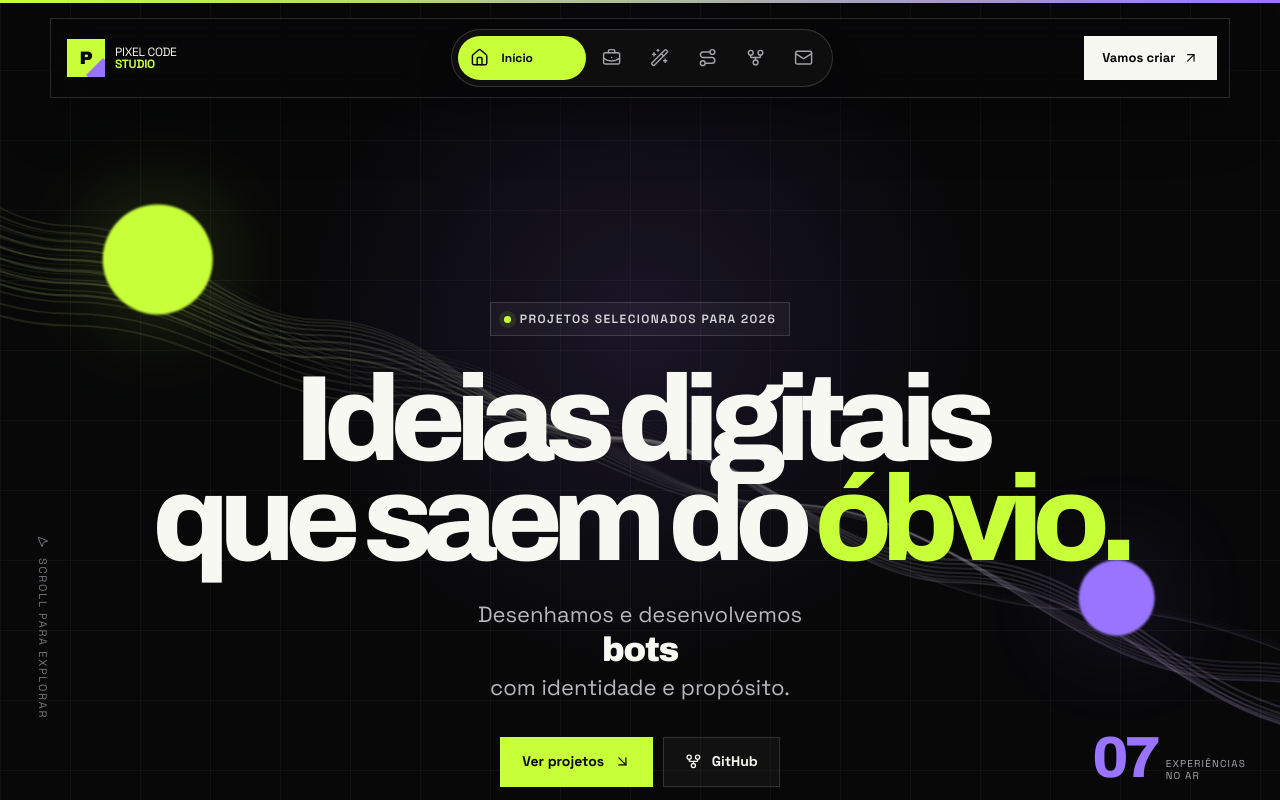
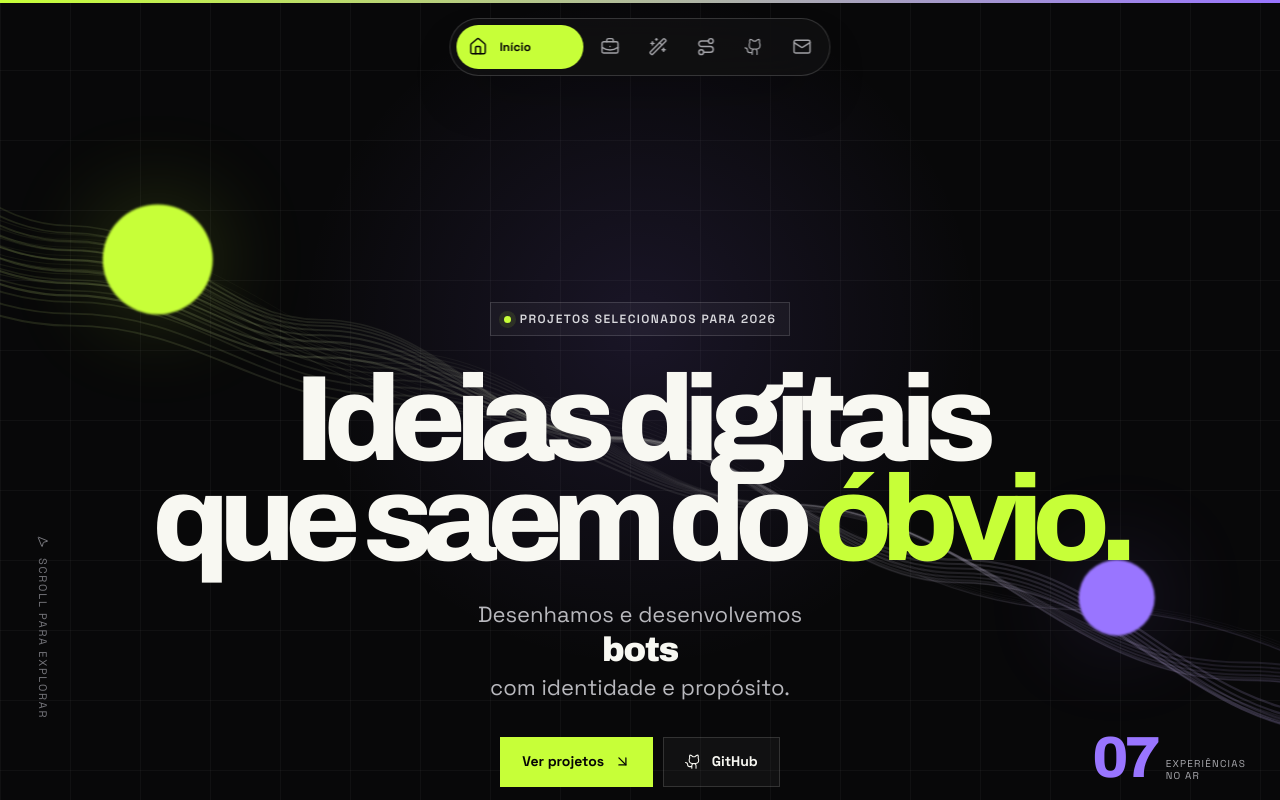
Before and after one commit to AllanSousa00/pixel-code-studio-portfolio, a React (Vite) app: page / in a window 1280 px wide. Shown: the top 800 px of the page. Built offline with nearby package versions, Linux system fonts and the light colour scheme.

Commit message:
feat: simplify header and illustrate process steps

```diff
--- a/src/App.tsx
+++ b/src/App.tsx
@@ -14,15 +14,18 @@ import {
   Braces,
   Check,
   Code2,
-  GitFork,
+  Compass,
   Layers3,
   MousePointer2,
+  Palette,
+  Rocket,
   Sparkles,
   Zap,
 } from 'lucide-react'
 import BackgroundPaths from './components/ui/BackgroundPaths'
 import BottomNavBar from './components/ui/bottom-nav-bar'
 import { ElasticGallery } from './components/ui/elastic-gallery'
+import { GitHubLogo } from './components/ui/github-logo'
 import { Marquee } from './components/ui/Marquee'
 import TextRotate from './components/ui/TextRotate'
 
@@ -112,10 +115,10 @@ const services = [
 ]
 
 const process = [
-  ['01', 'Direção', 'Entendemos o objetivo, o público e o que precisa acontecer depois que alguém acessa o produto.'],
-  ['02', 'Sistema visual', 'Criamos linguagem, hierarquia e interações que tornam o projeto reconhecível e fácil de usar.'],
-  ['03', 'Construção', 'Desenvolvemos em ciclos curtos, validando responsividade, conteúdo e os fluxos mais importantes.'],
-  ['04', 'Lançamento', 'Publicamos, testamos em produção e deixamos uma base preparada para evolução e manutenção.'],
+  { icon: Compass, number: '01', title: 'Direção', text: 'Entendemos o objetivo, o público e o que precisa acontecer depois que alguém acessa o produto.' },
+  { icon: Palette, number: '02', title: 'Sistema visual', text: 'Criamos linguagem, hierarquia e interações que tornam o projeto reconhecível e fácil de usar.' },
+  { icon: Code2, number: '03', title: 'Construção', text: 'Desenvolvemos em ciclos curtos, validando responsividade, conteúdo e os fluxos mais importantes.' },
+  { icon: Rocket, number: '04', title: 'Lançamento', text: 'Publicamos, testamos em produção e deixamos uma base preparada para evolução e manutenção.' },
 ]
 
 const technologies = ['Pixel Code Studio', 'Sites sob medida', 'Plataformas web', 'Bots e automações', 'Experiências para jogos', 'Design com identidade', 'Projetos reais']
@@ -145,9 +148,7 @@ function App() {
     <MotionConfig reducedMotion="user">
       <motion.div className="scroll-progress" style={{ scaleX }} aria-hidden="true" />
       <header className="site-header">
-        <a className="brand" href="#inicio" aria-label="Pixel Code Studio — início"><span className="brand-mark" aria-hidden="true"><span>P</span></span><span>Pixel Code<br /><strong>Studio</strong></span></a>
         <BottomNavBar className="top-nav" />
-        <a className="header-cta" href={contactLink}><span>Vamos criar</span> <ArrowUpRight aria-hidden="true" /></a>
       </header>
 
       <main>
@@ -163,7 +164,7 @@ function App() {
               <div className="rotating-line"><TypedTextRotate texts={rotatingWords} as="strong" mainClassName="rotating-word" rotationInterval={2300} /></div>
               <p>com identidade e propósito.</p>
             </motion.div>
-            <motion.div className="hero-actions" initial={{ opacity: 0, y: 16 }} animate={{ opacity: 1, y: 0 }} transition={{ delay: 0.65 }}><a className="button button--primary" href="#projetos">Ver projetos <ArrowDownRight aria-hidden="true" /></a><a className="button button--ghost" href="https://github.com/AllanSousa00" target="_blank" rel="noreferrer"><GitFork aria-hidden="true" /> GitHub</a></motion.div>
+            <motion.div className="hero-actions" initial={{ opacity: 0, y: 16 }} animate={{ opacity: 1, y: 0 }} transition={{ delay: 0.65 }}><a className="button button--primary" href="#projetos">Ver projetos <ArrowDownRight aria-hidden="true" /></a><a className="button button--ghost" href="https://github.com/AllanSousa00" target="_blank" rel="noreferrer"><GitHubLogo /> GitHub</a></motion.div>
           </motion.div>
           <div className="hero-side-note" aria-hidden="true"><MousePointer2 /> Scroll para explorar</div>
           <div className="hero-counter" aria-label="Sete experiências publicadas"><strong>07</strong><span>experiências<br />no ar</span></div>
@@ -199,7 +200,7 @@ function App() {
 
         <section className="section process-section" id="processo">
           <Reveal className="section-heading process-heading"><div><p className="kicker"><Check aria-hidden="true" /> Como acontece</p><h2>Um processo simples.<br /><em>Um resultado marcante.</em></h2></div><p>Visibilidade em cada etapa, decisões explicadas e espaço para ajustar o que realmente importa.</p></Reveal>
-          <div className="process-grid">{process.map(([number, title, text], index) => <motion.article key={title} initial={{ opacity: 0, scale: 0.94 }} whileInView={{ opacity: 1, scale: 1 }} viewport={{ once: true }} transition={{ delay: index * 0.09 }}><span>{number}</span><h3>{title}</h3><p>{text}</p></motion.article>)}</div>
+          <div className="process-grid">{process.map(({ icon: Icon, number, title, text }, index) => <motion.article key={title} initial={{ opacity: 0, scale: 0.94 }} whileInView={{ opacity: 1, scale: 1 }} viewport={{ once: true }} transition={{ delay: index * 0.09 }}><span>{number}</span><motion.div className="process-icon" animate={reduceMotion ? {} : { y: [0, -6, 0], rotate: [0, 4, 0, -4, 0] }} transition={{ duration: 4 + index * 0.35, repeat: Infinity, ease: 'easeInOut' }}><Icon aria-hidden="true" /></motion.div><h3>{title}</h3><p>{text}</p></motion.article>)}</div>
         </section>
 
         <section className="cta-section" id="contato">
@@ -212,7 +213,7 @@ function App() {
       <footer>
         <a className="brand brand--footer" href="#inicio"><span className="brand-mark" aria-hidden="true"><span>P</span></span><span>Pixel Code<br /><strong>Studio</strong></span></a>
         <p>Sites, sistemas e experiências digitais com personalidade.</p>
-        <div><a href="https://github.com/AllanSousa00" target="_blank" rel="noreferrer"><GitFork aria-hidden="true" /> GitHub</a><a href={contactLink}>Contato <ArrowUpRight aria-hidden="true" /></a><a href="#inicio">Voltar ao topo <ArrowUpRight aria-hidden="true" /></a></div>
+        <div><a href="https://github.com/AllanSousa00" target="_blank" rel="noreferrer"><GitHubLogo /> GitHub</a><a href={contactLink}>Contato <ArrowUpRight aria-hidden="true" /></a><a href="#inicio">Voltar ao topo <ArrowUpRight aria-hidden="true" /></a></div>
         <small>© 2026 Pixel Code Studio · Desenvolvido por Allan Sousa</small>
       </footer>
     </MotionConfig>
--- a/src/components/ui/bottom-nav-bar.tsx
+++ b/src/components/ui/bottom-nav-bar.tsx
@@ -4,7 +4,6 @@ import { useEffect, useState } from "react"
 import { motion } from "motion/react"
 import {
   BriefcaseBusiness,
-  GitFork,
   House,
   Mail,
   Route,
@@ -13,10 +12,12 @@ import {
 } from "lucide-react"
 
 import { cn } from "@/lib/utils"
+import { GitHubLogo } from "@/components/ui/github-logo"
 
 type NavItem = {
   label: string
-  icon: LucideIcon
+  icon?: LucideIcon
+  githubLogo?: boolean
   href: string
   sectionId?: string
 }
@@ -26,7 +27,7 @@ const navItems: NavItem[] = [
   { label: "Projetos", icon: BriefcaseBusiness, href: "#projetos", sectionId: "projetos" },
   { label: "Serviços", icon: WandSparkles, href: "#servicos", sectionId: "servicos" },
   { label: "Processo", icon: Route, href: "#processo", sectionId: "processo" },
-  { label: "GitHub", icon: GitFork, href: "https://github.com/AllanSousa00" },
+  { label: "GitHub", githubLogo: true, href: "https://github.com/AllanSousa00" },
   { label: "Contato", icon: Mail, href: "mailto:allancruzsousa519@gmail.com?subject=Quero%20criar%20um%20projeto%20com%20a%20Pixel%20Code%20Studio" },
 ]
 
@@ -105,7 +106,9 @@ export function BottomNavBar({
             aria-current={isActive && item.sectionId ? "page" : undefined}
             type="button"
           >
-            <Icon size={20} strokeWidth={2} aria-hidden className="shrink-0 transition-colors duration-200" />
+            {item.githubLogo
+              ? <GitHubLogo size={20} className="shrink-0 transition-colors duration-200" />
+              : Icon && <Icon size={20} strokeWidth={2} aria-hidden className="shrink-0 transition-colors duration-200" />}
 
             <motion.span
               initial={false}
--- /dev/null
+++ b/src/components/ui/github-logo.tsx
@@ -0,0 +1,25 @@
+import { cn } from '@/lib/utils'
+
+type GitHubLogoProps = {
+  className?: string
+  size?: number
+  'aria-hidden'?: boolean
+}
+
+export function GitHubLogo({ className, size = 20, 'aria-hidden': ariaHidden = true }: GitHubLogoProps) {
+  return (
+    <svg
+      xmlns="http://www.w3.org/2000/svg"
+      viewBox="0 0 256 256"
+      width={size}
+      height={size}
+      fill="currentColor"
+      className={cn('github-logo', className)}
+      aria-hidden={ariaHidden}
+    >
+      <path d="M208.31,75.68A59.78,59.78,0,0,0,202.93,28,8,8,0,0,0,196,24a59.75,59.75,0,0,0-48,24H124A59.75,59.75,0,0,0,76,24a8,8,0,0,0-6.93,4,59.78,59.78,0,0,0-5.38,47.68A58.14,58.14,0,0,0,56,104v8a56.06,56.06,0,0,0,48.44,55.47A39.8,39.8,0,0,0,96,192v8H72a24,24,0,0,1-24-24A40,40,0,0,0,8,136a8,8,0,0,0,0,16,24,24,0,0,1,24,24,40,40,0,0,0,40,40H96v16a8,8,0,0,0,16,0V192a24,24,0,0,1,48,0v40a8,8,0,0,0,16,0V192a39.8,39.8,0,0,0-8.44-24.53A56.06,56.06,0,0,0,216,112v-8A58.14,58.14,0,0,0,208.31,75.68ZM200,112a40,40,0,0,1-40,40H112a40,40,0,0,1-40-40v-8a41.74,41.74,0,0,1,6.9-22.48A8,8,0,0,0,80,73.83a43.81,43.81,0,0,1,.79-33.58,43.88,43.88,0,0,1,32.32,20.06A8,8,0,0,0,119.82,64h32.35a8,8,0,0,0,6.74-3.69,43.87,43.87,0,0,1,32.32-20.06A43.81,43.81,0,0,1,192,73.83a8.09,8.09,0,0,0,1,7.65A41.72,41.72,0,0,1,200,104Z" />
+    </svg>
+  )
+}
+
+export default GitHubLogo
--- a/src/index.css
+++ b/src/index.css
@@ -70,6 +70,7 @@ button, a { -webkit-tap-highlight-color: transparent; }
 button { font: inherit; }
 img { display: block; max-width: 100%; }
 svg { width: 1.2em; height: 1.2em; stroke-width: 1.8; }
+.github-logo { display: inline-block; flex: 0 0 auto; }
 ::selection { background: var(--lime); color: var(--black); }
 
 .scroll-progress {
@@ -87,17 +88,9 @@ svg { width: 1.2em; height: 1.2em; stroke-width: 1.8; }
   top: 18px;
   left: 50%;
   transform: translateX(-50%);
-  width: min(1180px, calc(100% - 32px));
-  min-height: 68px;
-  display: grid;
-  grid-template-columns: minmax(0, 1fr) auto minmax(0, 1fr);
-  align-items: center;
-  gap: 24px;
-  padding: 10px 12px 10px 16px;
-  border: 1px solid var(--line);
-  background: rgba(8, 8, 9, 0.72);
-  backdrop-filter: blur(18px);
-  box-shadow: 0 18px 60px rgba(0, 0, 0, 0.32);
+  width: fit-content;
+  display: block;
+  padding: 0;
 }
 
 .brand { display: inline-flex; align-items: center; gap: 10px; width: max-content; color: var(--ink); text-decoration: none; font-size: 12px; line-height: 1; letter-spacing: -.02em; text-transform: uppercase; }
@@ -105,7 +98,7 @@ svg { width: 1.2em; height: 1.2em; stroke-width: 1.8; }
 .brand-mark { position: relative; display: grid; place-items: center; width: 38px; height: 38px; overflow: hidden; background: var(--lime); color: var(--black); font: 900 18px/1 var(--display); }
 .brand-mark::after { content: ''; position: absolute; width: 24px; height: 24px; right: -10px; bottom: -10px; background: var(--violet); transform: rotate(45deg); }
 .brand-mark span { position: relative; z-index: 1; }
-.top-nav { justify-self: center; }
+.top-nav { margin-inline: auto; }
 
 .header-cta { justify-self: end; min-height: 44px; display: inline-flex; align-items: center; gap: 8px; padding: 0 18px; background: var(--ink); color: var(--black); text-decoration: none; font-size: 13px; font-weight: 700; transition: background .2s ease, transform .2s ease; }
 .header-cta:hover { background: var(--lime); transform: translateY(-2px); }
@@ -223,7 +216,11 @@ em { color: var(--lime); font-weight: inherit; font-style: normal; }
 .process-grid { display: grid; grid-template-columns: repeat(4, 1fr); border-top: 1px solid var(--line); border-left: 1px solid var(--line); }
 .process-grid article { min-height: 300px; display: flex; flex-direction: column; padding: 25px; border-right: 1px solid var(--line); border-bottom: 1px solid var(--line); background: linear-gradient(145deg, rgba(255,255,255,.025), transparent); }
 .process-grid article > span { color: var(--lime); font: 700 12px/1 var(--display); }
-.process-grid h3 { margin: auto 0 18px; font: 700 26px/1 var(--display); letter-spacing: -.04em; }
+.process-icon { position: relative; width: 74px; height: 74px; display: grid; place-items: center; align-self: center; margin: auto 0; border: 1px solid rgba(199,255,56,.42); border-radius: 50%; background: radial-gradient(circle, rgba(199,255,56,.16), rgba(153,117,255,.05) 58%, transparent 60%); color: var(--lime); box-shadow: 0 0 38px rgba(199,255,56,.1); }
+.process-icon::before { content: ''; position: absolute; inset: 8px; border: 1px dashed rgba(153,117,255,.48); border-radius: inherit; }
+.process-icon svg { position: relative; z-index: 1; width: 30px; height: 30px; stroke-width: 1.7; }
+.process-grid article:hover .process-icon { border-color: var(--lime); background: var(--lime); color: var(--black); box-shadow: 0 0 52px rgba(199,255,56,.22); }
+.process-grid h3 { margin: 0 0 18px; font: 700 26px/1 var(--display); letter-spacing: -.04em; }
 .process-grid p { margin: 0; color: var(--muted); font-size: 14px; line-height: 1.55; }
 
 .cta-section { position: relative; min-height: 650px; display: grid; grid-template-columns: 1fr .6fr; align-items: center; gap: 80px; padding: 90px max(24px, calc((100vw - 1240px) / 2)); overflow: hidden; background: var(--violet); color: var(--black); }
@@ -269,8 +266,7 @@ footer small { grid-column: 1 / -1; align-self: end; padding-top: 34px; border-t
 }
 
 @media (max-width: 680px) {
-  .site-header { top: 10px; width: calc(100% - 20px); min-height: 58px; display: grid; grid-template-columns: 1fr; padding: 0; border: 0; background: transparent; box-shadow: none; backdrop-filter: none; }
-  .site-header > .brand, .site-header > .header-cta { display: none; }
+  .site-header { top: 10px; width: calc(100% - 20px); }
   .top-nav { width: fit-content; max-width: 100%; }
   .hero-section { min-height: 720px; padding: 125px 18px 90px; background-size: 44px 44px; }
   .hero-orb--lime { width: 60px; height: 60px; left: -10px; top: 27%; }
```
Also changed, not shown: 2 other files (tests, documents, lock files or other folders).
